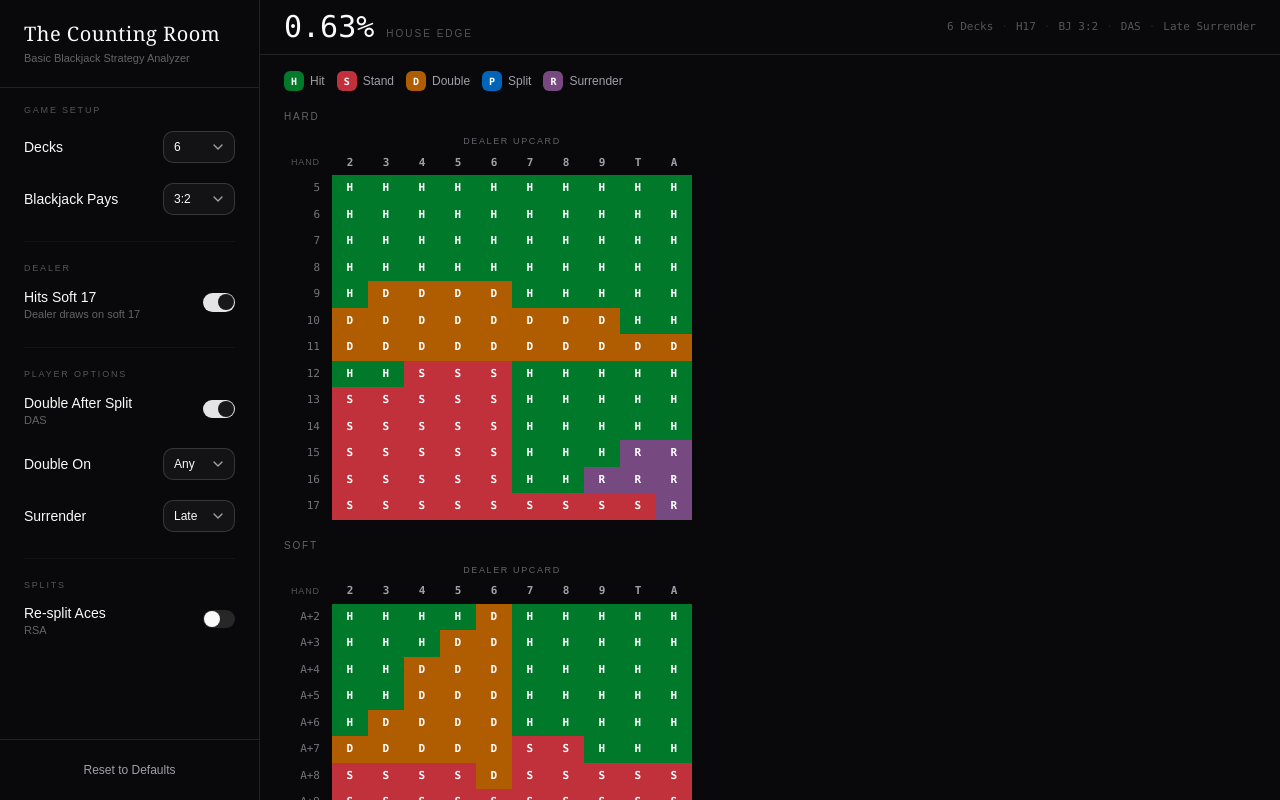
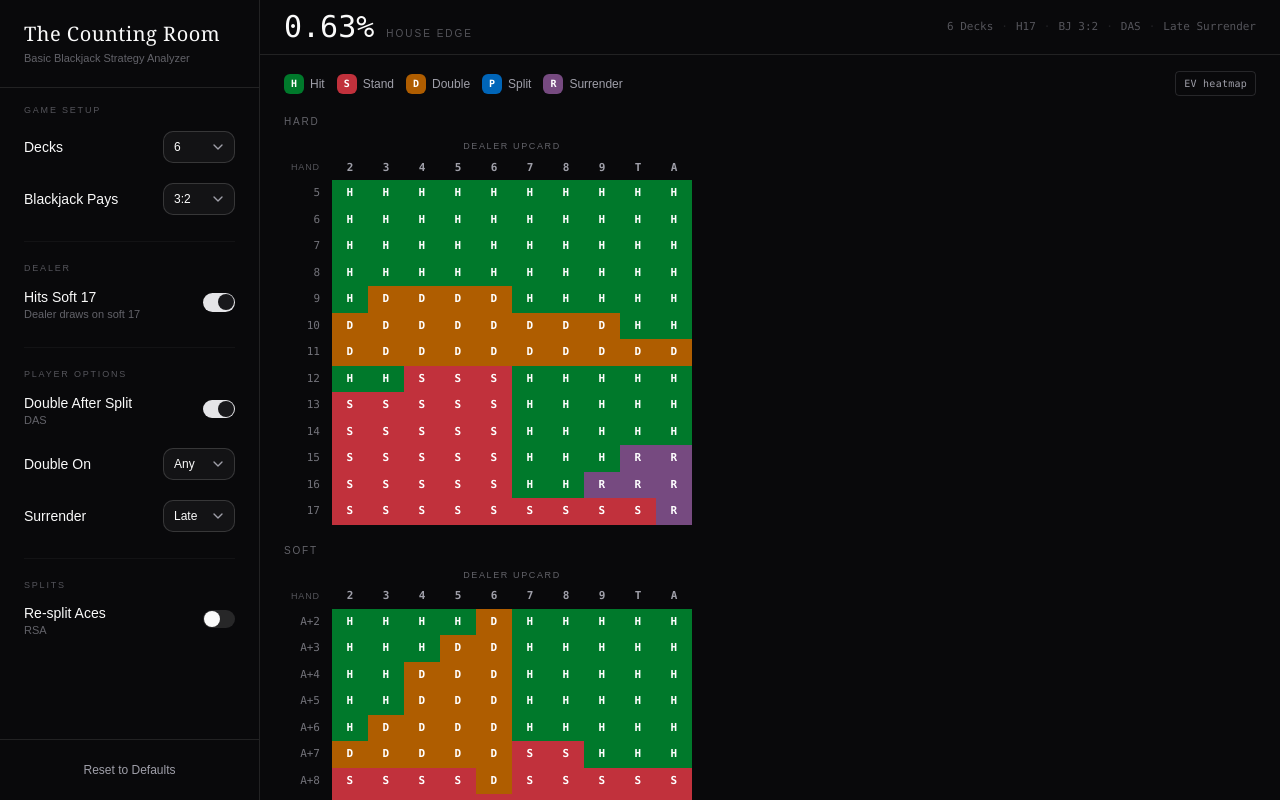
Before and after one commit to matteo-psnt/blackjack-solver, a React (Vite) app: page / in a window 1280 px wide. Built offline with nearby package versions, Linux system fonts and the light colour scheme.

Commit message:
feat: add EV overlay functionality to StrategyGrid and StrategyTable components

```diff
--- a/src/features/strategy/StrategyCell.tsx
+++ b/src/features/strategy/StrategyCell.tsx
@@ -11,6 +11,7 @@ interface StrategyCellProps {
   breakdown: EvBreakdown
   handLabel: string
   upcardLabel: string
+  evOverlay: boolean
 }
 
 const ACTION_STYLES: Record<DisplayAction, string> = {
@@ -42,8 +43,16 @@ function formatEV(ev: number): string {
   return `${sign}${(ev * 100).toFixed(1)}¢`
 }
 
-export function StrategyCell({ action, breakdown, handLabel, upcardLabel }: StrategyCellProps) {
-  // Build sorted list of available actions (non-null), descending by EV
+/** Red-to-green heatmap background for optimal EV. */
+function evHeatmapBg(ev: number): string {
+  const t = Math.min(Math.abs(ev) / 0.55, 1)
+  const l = 0.24 + t * 0.14
+  const c = t * 0.18
+  const h = ev >= 0 ? 148 : 22
+  return `oklch(${l.toFixed(3)} ${c.toFixed(3)} ${h})`
+}
+
+export function StrategyCell({ action, breakdown, handLabel, upcardLabel, evOverlay }: StrategyCellProps) {
   const entries = (
     Object.entries(breakdown) as [DisplayAction, number | null][]
   )
@@ -60,11 +69,14 @@ export function StrategyCell({ action, breakdown, handLabel, upcardLabel }: Stra
     }
   }, [action])
 
+  const optimalEv = entries[0]?.[1] ?? 0
+
   return (
     <Tooltip>
       <TooltipTrigger asChild>
         <td
-          className={`strategy-cell relative overflow-hidden text-center font-mono font-bold text-[11px] text-white tracking-wide select-none px-0 py-[5px] w-9 cursor-default ${ACTION_STYLES[action]}`}
+          className={`strategy-cell relative overflow-hidden text-center font-mono font-bold text-[11px] text-white tracking-wide select-none px-0 py-[5px] w-9 cursor-default transition-colors duration-300 ${evOverlay ? '' : ACTION_STYLES[action]}`}
+          style={evOverlay ? { backgroundColor: evHeatmapBg(optimalEv) } : undefined}
         >
           {action}
           {flashCount > 0 && (
--- a/src/features/strategy/StrategyGrid.tsx
+++ b/src/features/strategy/StrategyGrid.tsx
@@ -1,3 +1,4 @@
+import { useState } from 'react'
 import type { StrategyTable } from '../../core/blackjack/types'
 import { StrategyTable as StrategyTableComponent } from './StrategyTable'
 import { ActionLegend } from './ActionLegend'
@@ -57,6 +58,8 @@ function SectionLabel({ children }: { children: string }) {
 }
 
 export function StrategyGrid({ table }: StrategyGridProps) {
+  const [evOverlay, setEvOverlay] = useState(false)
+
   const hardRows = Object.entries(table.hard).map(([key, row]) => ({
     key: key as keyof typeof table.hard,
     label: HARD_LABELS[key] ?? key,
@@ -77,21 +80,44 @@ export function StrategyGrid({ table }: StrategyGridProps) {
 
   return (
     <div className="flex flex-col gap-3 px-6 py-4">
-      <ActionLegend />
+      <div className="flex items-center justify-between">
+        <ActionLegend />
+        <div className="flex items-center gap-2">
+          {evOverlay && (
+            <div className="flex items-center gap-1.5 text-[10px] font-mono text-muted-foreground">
+              <span className="w-2.5 h-2.5 rounded-sm inline-block" style={{ backgroundColor: 'oklch(0.38 0.18 22)' }} />
+              <span>lose</span>
+              <span className="mx-0.5 opacity-40">—</span>
+              <span className="w-2.5 h-2.5 rounded-sm inline-block" style={{ backgroundColor: 'oklch(0.38 0.18 148)' }} />
+              <span>win</span>
+            </div>
+          )}
+          <button
+            onClick={() => setEvOverlay(v => !v)}
+            className={`text-[10px] font-mono tracking-wide px-2 py-1 rounded border transition-colors ${
+              evOverlay
+                ? 'border-muted-foreground/50 text-foreground bg-muted/40'
+                : 'border-muted-foreground/20 text-muted-foreground hover:text-foreground hover:border-muted-foreground/40'
+            }`}
+          >
+            EV heatmap
+          </button>
+        </div>
+      </div>
 
       <section>
         <SectionLabel>Hard</SectionLabel>
-        <StrategyTableComponent rows={hardRows} />
+        <StrategyTableComponent rows={hardRows} evOverlay={evOverlay} />
       </section>
 
       <section>
         <SectionLabel>Soft</SectionLabel>
-        <StrategyTableComponent rows={softRows} />
+        <StrategyTableComponent rows={softRows} evOverlay={evOverlay} />
       </section>
 
       <section>
         <SectionLabel>Pairs</SectionLabel>
-        <StrategyTableComponent rows={pairRows} />
+        <StrategyTableComponent rows={pairRows} evOverlay={evOverlay} />
       </section>
     </div>
   )
--- a/src/features/strategy/StrategyTable.tsx
+++ b/src/features/strategy/StrategyTable.tsx
@@ -5,9 +5,10 @@ const DEALER_UPCARDS: DealerUpcard[] = ['2', '3', '4', '5', '6', '7', '8', '9',
 
 interface StrategyTableProps {
   rows: { key: HandKey; label: string; row: StrategyRow }[]
+  evOverlay: boolean
 }
 
-export function StrategyTable({ rows }: StrategyTableProps) {
+export function StrategyTable({ rows, evOverlay }: StrategyTableProps) {
   return (
     <div className="overflow-x-auto">
       <table className="border-collapse w-auto">
@@ -48,6 +49,7 @@ export function StrategyTable({ rows }: StrategyTableProps) {
                   breakdown={row[up].breakdown}
                   handLabel={label}
                   upcardLabel={up}
+                  evOverlay={evOverlay}
                 />
               ))}
             </tr>
```
